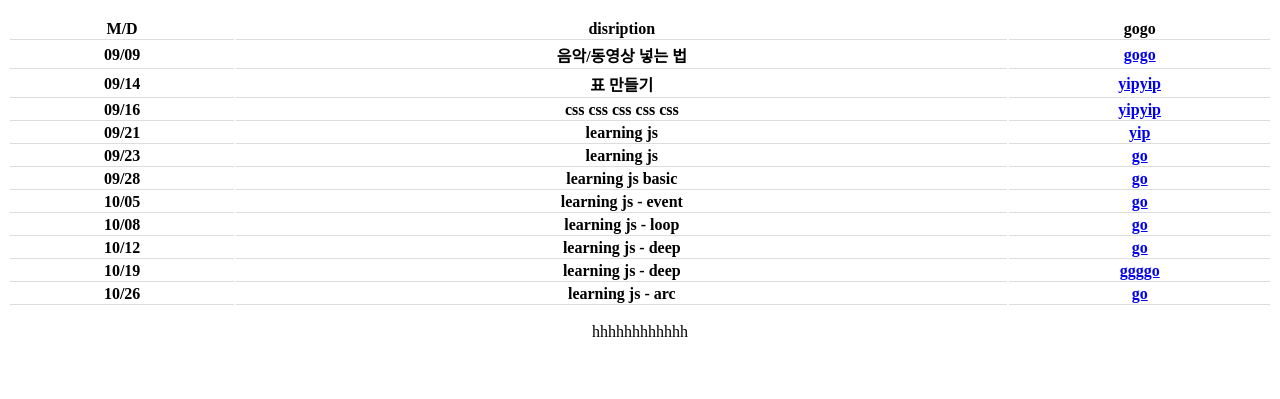
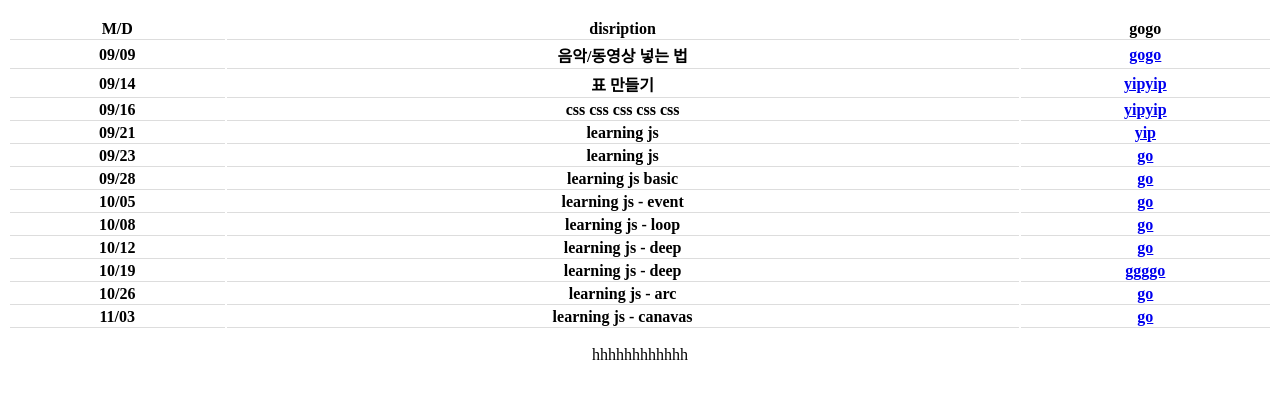
Before and after one commit to ment1egen/ment1egen.github.io, a plain HTML site: page index.html in a window 1280 px wide. Shown: the part 105-504 px from the top of the page. Drawn offline with Linux system fonts and the light colour scheme.

Commit message:
Update index.html

```diff
--- a/index.html
+++ b/index.html
@@ -109,6 +109,11 @@
                 <th>learning js - arc</th>
                 <th><a href="source/1026/1026.html" target="_blank">go</a></th>
             </tr>
+            <tr>
+                <th>11/03</th>
+                <th>learning js - canavas</th>
+                <th><a href="source/1103/1103.html" target="_blank">go</a></th>
+            </tr>
         </table>
 
         <div class = "box">
```
